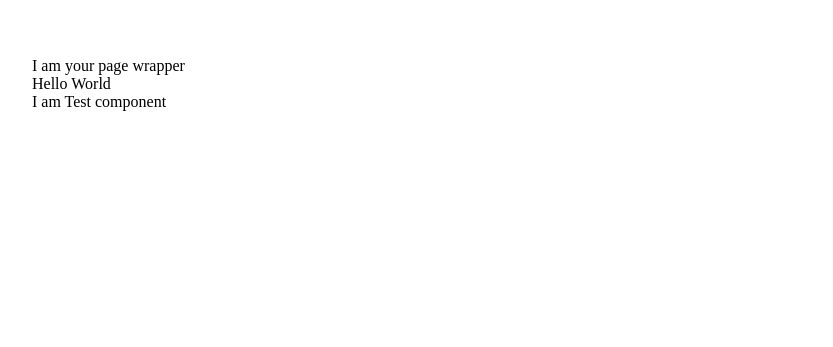
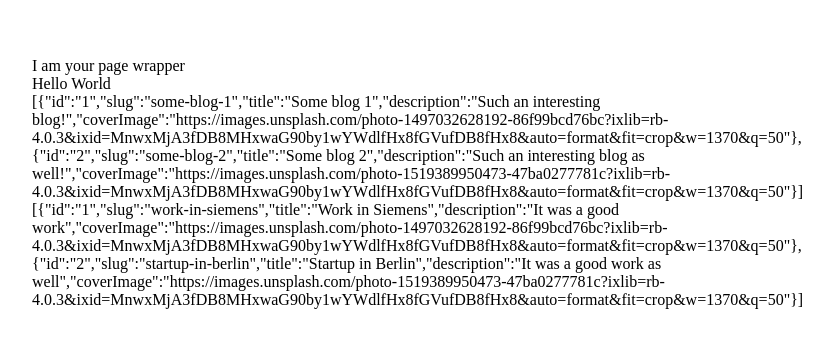
Before and after one commit to Jerga99/next-app-router, a Next.js app: page / in a window 1280 px wide. Shown: the part 151-498 px from the top of the page, without its empty margins (176-1009 px from the left). Built offline with nearby package versions, Linux system fonts and the light colour scheme.

Commit message:
Blogs and portfolios json

```diff
--- a/src/app/page.js
+++ b/src/app/page.js
@@ -1,11 +1,16 @@
-import { Test } from "@/components/Test";
+
+import blogs from "@/content/blogs.json";
+import portfolios from "@/content/portfolios.json";
 
 export default function Home() {
 
   return (
     <>
       <div>Hello World</div>
-      <Test />
+      <div>
+        {JSON.stringify(blogs)}
+        {JSON.stringify(portfolios)}
+      </div>
     </>
   )
 }
--- a/src/components/Test.js
+++ /dev/null
@@ -1,15 +0,0 @@
-"use client";
-
-import { useEffect, useState } from "react"
-
-export function Test() {
-  const [state, setState] = useState();
-
-  useEffect(() => {
-    console.log("Hello Test Component");
-  }, [])
-
-  return (
-    <div>I am Test component</div>
-  )
-}
--- /dev/null
+++ b/src/content/blogs.json
@@ -0,0 +1,16 @@
+[{
+  "id": "1",
+  "slug": "some-blog-1",
+  "title": "Some blog 1",
+  "description": "Such an interesting blog!",
+  "coverImage":
+    "https://images.unsplash.com/photo-1497032628192-86f99bcd76bc?ixlib=rb-4.0.3&ixid=MnwxMjA3fDB8MHxwaG90by1wYWdlfHx8fGVufDB8fHx8&auto=format&fit=crop&w=1370&q=50"
+},
+{
+  "id": "2",
+  "slug": "some-blog-2",
+  "title": "Some blog 2",
+  "description": "Such an interesting blog as well!",
+  "coverImage":
+    "https://images.unsplash.com/photo-1519389950473-47ba0277781c?ixlib=rb-4.0.3&ixid=MnwxMjA3fDB8MHxwaG90by1wYWdlfHx8fGVufDB8fHx8&auto=format&fit=crop&w=1370&q=50"
+}]
--- /dev/null
+++ b/src/content/portfolios.json
@@ -0,0 +1,16 @@
+[{
+  "id": "1",
+  "slug": "work-in-siemens",
+  "title": "Work in Siemens",
+  "description": "It was a good work",
+  "coverImage":
+    "https://images.unsplash.com/photo-1497032628192-86f99bcd76bc?ixlib=rb-4.0.3&ixid=MnwxMjA3fDB8MHxwaG90by1wYWdlfHx8fGVufDB8fHx8&auto=format&fit=crop&w=1370&q=50"
+},
+{
+  "id": "2",
+  "slug": "startup-in-berlin",
+  "title": "Startup in Berlin",
+  "description": "It was a good work as well",
+  "coverImage":
+    "https://images.unsplash.com/photo-1519389950473-47ba0277781c?ixlib=rb-4.0.3&ixid=MnwxMjA3fDB8MHxwaG90by1wYWdlfHx8fGVufDB8fHx8&auto=format&fit=crop&w=1370&q=50"
+}]
```
